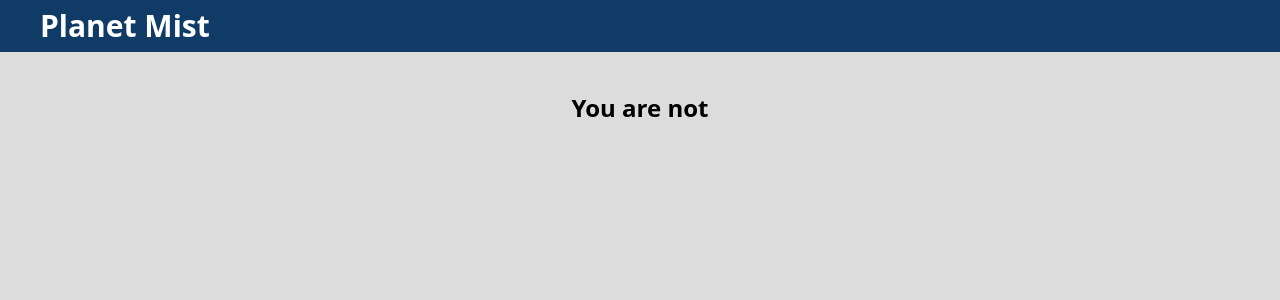
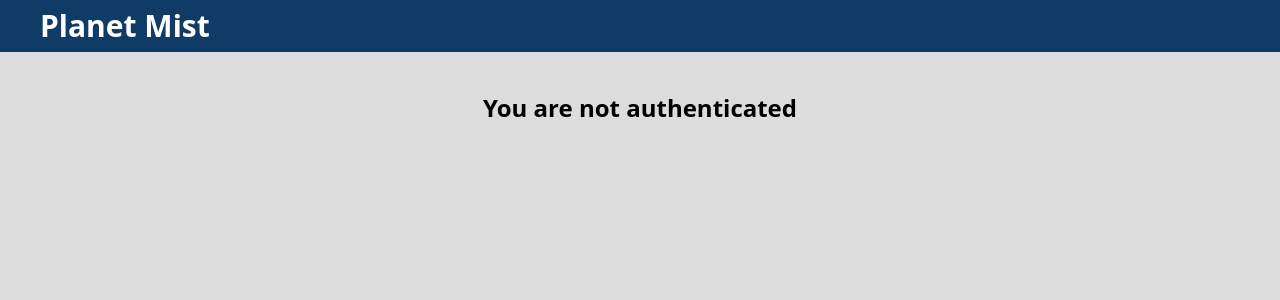
Before and after one commit to sysdale/planet-mist, a React (Create React App) app in the folder frontend/: page /admin in a window 1280 px wide. Shown: the top 300 px of the page. Built offline with nearby package versions, Linux system fonts and the light colour scheme.

Commit message:
checking

```diff
--- a/frontend/src/pages/AdminHomePage.js
+++ b/frontend/src/pages/AdminHomePage.js
@@ -75,7 +75,9 @@ const AdminHomePage = () => {
           </div>
         </div>
       ) : (
-        <p className="text-center text-2xl font-extrabold">You are not</p>
+        <p className="text-center text-2xl font-extrabold">
+          You are not authenticated
+        </p>
       )}
     </>
   );
--- a/frontend/src/pages/MainNavigation.js
+++ b/frontend/src/pages/MainNavigation.js
@@ -114,7 +114,7 @@ function MainNavigation() {
           <div>
             {jwtToken && (
               <button className="font-bold px-10 " onClick={handleLogout}>
-                Logout
+                Logo
               </button>
             )}
           </div>
```
